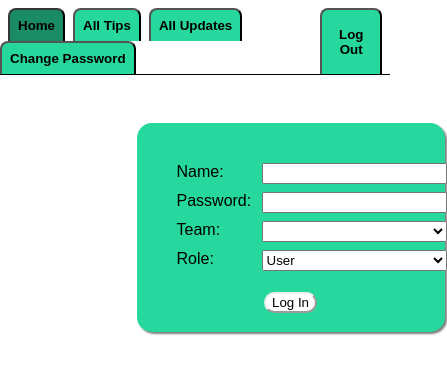
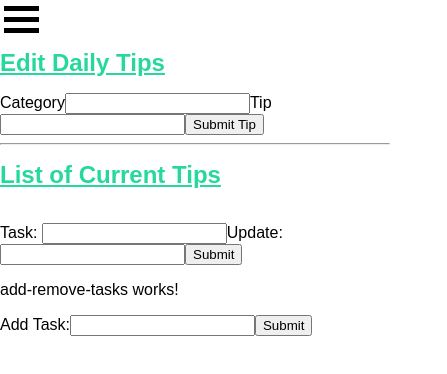
Before and after one commit to MattBilyeu/teammanager, an Angular app: page /managers in a window 390 px wide. Shown: the top 374 px of the page, 447 px wide, since content can reach past the window. Built offline with nearby package versions, Linux system fonts and the light colour scheme.

Commit message:
Styling
Work styling mobile vs desktop navigation (finished), started work styling login form for mobile-first.

```diff
--- a/src/app/app.component.css
+++ b/src/app/app.component.css
@@ -1,11 +1,47 @@
-nav {
+.mobileNav div {
+    width: 35px;
+    height: 5px;
+    background-color: black;
+    margin: 6px 0 0 4px;
+}
+
+.mobileBackdrop {
+    background-color: white;
+    z-index: 2;
+    width: 100vw;
+    height: 100vh;
+    position: fixed;
+    display: flex;
+    flex-direction: column;
+}
+
+.mobileBackdrop button {
+    padding: 0.5rem;
+    margin: 1rem auto 1rem auto;
+    background-color: var(--primary-color);
+    font-weight: bold;
+    cursor: pointer;
+    border-radius: 15px;
+    width: 80%;
+}
+
+.desktopNav {
+    display: none;
+}
+
+@media screen and (min-width: 800px) {
+    .mobileNav {
+        display: none;
+    }
+
+    .desktopNav {
         border-bottom: 1px solid black;
         margin-top: 0.5rem;
         display: flex;
         justify-content: space-between;
     }
 
-nav button {
+    .desktopNav button {
         padding: 0.5rem;
         margin-right: 0.5rem;
         background-color: var(--primary-color);
@@ -16,7 +52,7 @@ nav button {
         border-bottom: none;
     }
 
-nav button:first-child {
+    .desktopNav button:first-child {
         margin-left: 0.5rem;
     }
 
@@ -35,29 +71,12 @@ nav button:first-child {
         min-width: 244px;
     }
 
-.formGridContainer {
-    display: grid;
-    grid-template-rows: repeat(4, 1fr);
-    grid-template-columns: 1.5fr 6fr;
-    text-align: left;
-    row-gap: 8px;
-}
-
     .formContainer div {
         margin: 0.5rem;
     }
 
     .formContainer div label {
         width: 85px;
-}
-
-.formContainer button {
-    background-color: white;
-    border-radius: 15px;
-    border: 2px outset;
-    cursor: pointer;
-    position: relative;
-    top: 0.8rem;
     }
 
     .selected {
@@ -68,3 +87,35 @@ nav button .logOut {
         position: relative;
         right: 0px;
     }
+}
+
+.loginForm {
+    text-align: center;
+}
+
+.formContainer {
+    position: relative;
+    top: 50px
+}
+
+.formGridContainer {
+    margin: 1rem auto 1rem auto;
+    display: grid;
+    grid-template-rows: repeat(4, 1fr);
+    grid-template-columns: 1.5fr 6fr;
+    text-align: left;
+    row-gap: 8px;
+    column-gap: 1px;
+    width: 80%;
+}
+
+.formContainer button {
+    background-color: var(--primary-color);
+    border-radius: 15px;
+    border: 2px outset;
+    cursor: pointer;
+    position: relative;
+    top: 0.8rem;
+    padding: 0.5rem;
+    font-weight: bold;
+}
--- a/src/app/app.component.html
+++ b/src/app/app.component.html
@@ -1,4 +1,16 @@
-<nav>
+<nav *ngIf="loggedIn === true">
+    <div class="mobileNav" (click)="displayMobile()">
+        <div></div>
+        <div></div>
+        <div></div>
+    </div>
+    <div [ngClass]="{'hide': !displayMobileNav}" class="mobileBackdrop" (click)="displayMobile()">
+        <button (click)="onHome()">Home</button>
+        <button (click)="onAllTips()">All Tips</button>
+        <button (click)="onAllUpdates()">All Updates</button>
+        <button (click)="onChangePassword()">Change Password</button>
+    </div>
+    <div class="desktopNav">
         <div class="navFlex">
             <button [ngClass]="getClass('home')" (click)="onHome()">Home</button>
             <button [ngClass]="getClass('allTips')" (click)="onAllTips()">All Tips</button>
@@ -6,6 +18,7 @@
             <button [ngClass]="getClass('changePassword')" (click)="onChangePassword()">Change Password</button>
         </div>
         <button class="logOut" (click)="onLogOut()">Log Out</button>
+    </div>
 </nav>
 <div class="loginForm" *ngIf="loggedIn === false">
     <div class="formContainer">
--- a/src/app/app.component.ts
+++ b/src/app/app.component.ts
@@ -17,6 +17,7 @@ export class AppComponent implements OnInit {
   loggedIn: boolean = false;
   allTeamNames: string[] = [];
   tabSelected: string = 'home';
+  displayMobileNav: boolean = false;
 
   constructor(private dataService: DataService,
               private router: Router,
@@ -27,6 +28,8 @@ export class AppComponent implements OnInit {
     this.dataService.allTeams.forEach((team)=> {
       this.allTeamNames.push(team.teamName);
     })
+    //for devo purposes
+    this.loggedIn = true;
   }
 
   onHome() {
@@ -93,4 +96,8 @@ export class AppComponent implements OnInit {
       return ''
     }
   }
+
+  displayMobile() {
+    this.displayMobileNav = !this.displayMobileNav;
+  }
 }
--- a/src/app/manager-dashboard/daily-tip-edit/daily-tip-edit.component.html
+++ b/src/app/manager-dashboard/daily-tip-edit/daily-tip-edit.component.html
@@ -1,4 +1,4 @@
-<h1>Daily Tip Edit Component</h1>
+<h1>Edit Daily Tips</h1>
 <label>Category</label>
 <input type="text" #category>
 <label>Tip</label>
--- a/src/styles.css
+++ b/src/styles.css
@@ -7,6 +7,12 @@
     font-family: sans-serif;
 }
 
+html,
+body {
+    height: 100%;
+    width: 100%;
+}
+
 body {
     margin: 0;
 }
@@ -14,3 +20,13 @@ body {
 .strike {
     text-decoration: line-through;
 }
+
+.hide {
+    display: none !important;
+}
+
+h1 {
+    font-size: 1.5rem;
+    text-decoration: underline;
+    color: var(--primary-color);
+}
```
Lines whose indentation alone changed are shown as unchanged.
